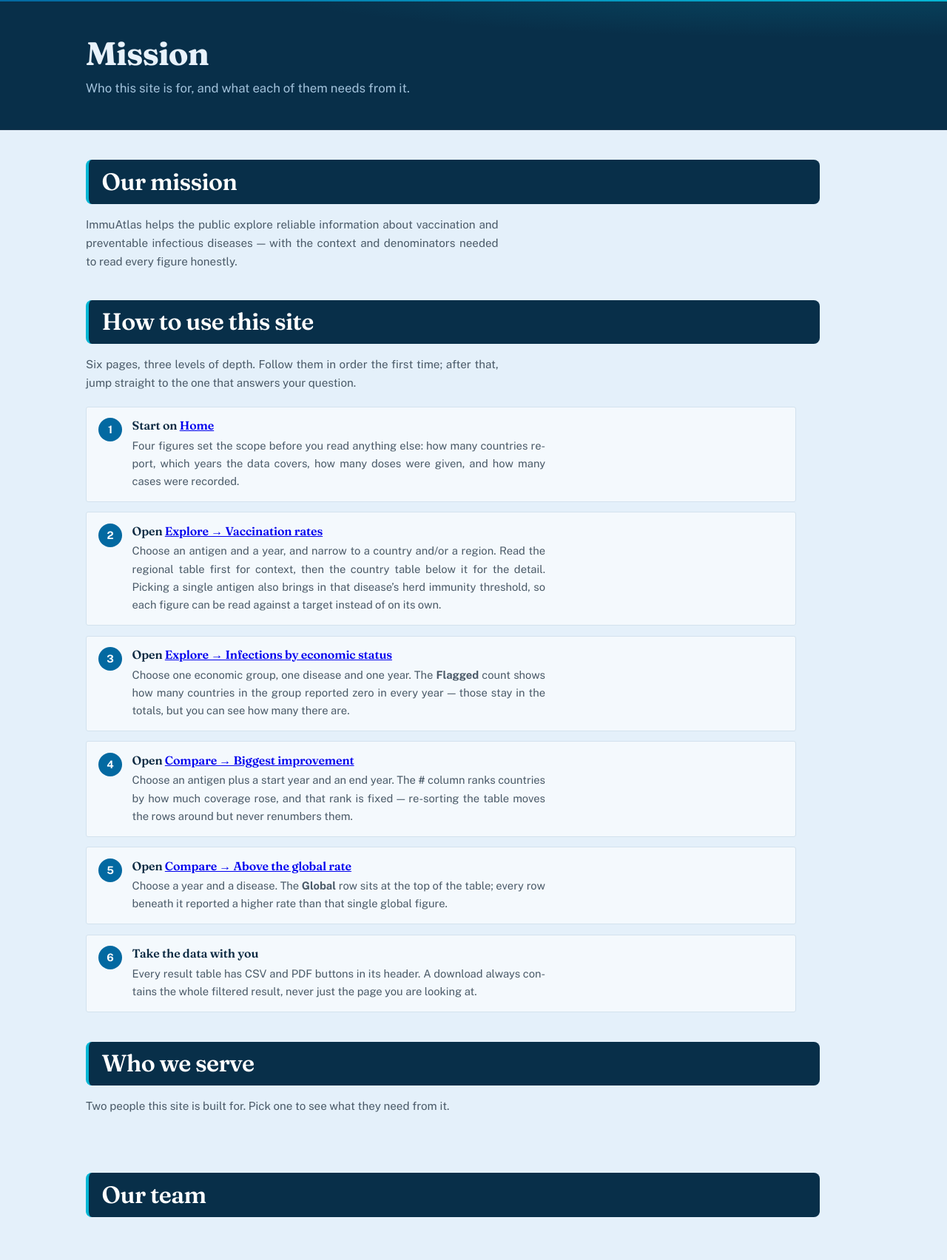
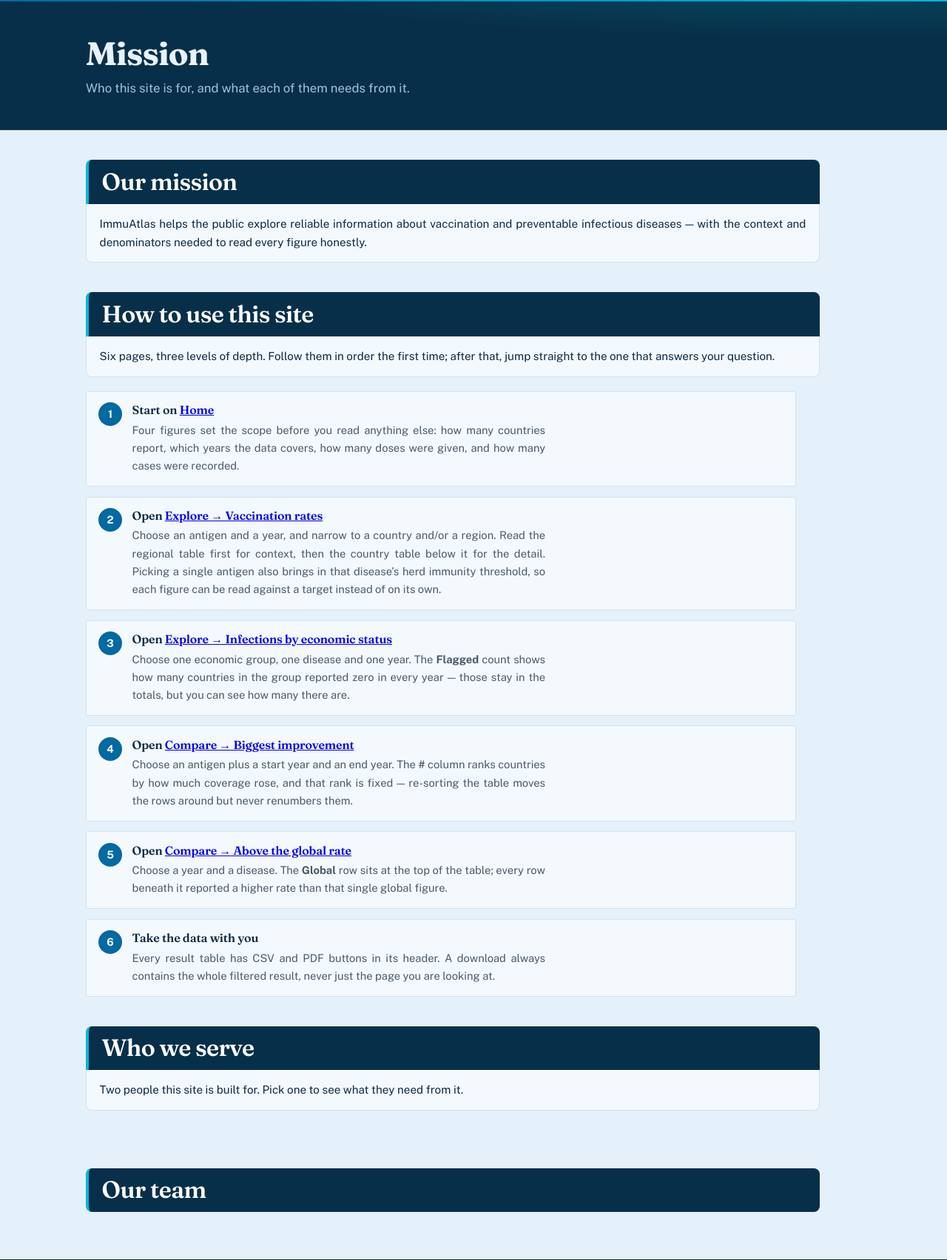
Before and after one commit to trannhatduy101-del/ImmuAtlas, a Flask app: template templates/pages/1b_mission.html in a window 1280 px wide. Shown: the part 139-1843 px from the top of the page at 74% size. Run offline with Flask 3, Linux system fonts and the light colour scheme; the template is opened without the code that fills it, so the values that code supplies are empty.

Commit message:
Stop splitting words, box the section intros, sort every column

```diff
--- a/routes/coverage.py
+++ b/routes/coverage.py
@@ -48,12 +48,16 @@ REGION_SORT_KEYS = {
     "coverage_desc": "avg_weighted IS NULL, avg_weighted DESC, region_name ASC",
     "coverage_asc":  "avg_weighted IS NULL, avg_weighted ASC,  region_name ASC",
     "countries":     "n_countries DESC, region_name ASC",
+    "met":           "n_met_threshold DESC, region_name ASC",
+    "reporting":     "n_reporting DESC, region_name ASC",
     "region":        "region_name ASC",
 }
 REGION_SORT_LABELS = [
     ("coverage_desc", "Coverage, highest first"),
     ("coverage_asc",  "Coverage, lowest first"),
     ("countries",     "Most countries first"),
+    ("met",           "Most countries meeting the target first"),
+    ("reporting",     "Most countries reporting first"),
     ("region",        "Region name"),
 ]
 DEFAULT_REGION_SORT = "coverage_desc"
@@ -169,6 +173,16 @@ def index():
               "region": region, "country": country,
               "threshold": threshold["threshold_pct"] if threshold else None}
 
+    # With no threshold there is no Met target column, and n_met_threshold is 0
+    # for every region -- so offering that sort would be a control that visibly
+    # does nothing. Drop the option, and fall back if it was the chosen one.
+    region_sort_labels = REGION_SORT_LABELS
+    if threshold is None:
+        region_sort_labels = [o for o in REGION_SORT_LABELS if o[0] != "met"]
+        if rsort_active == "met":
+            rsort_active = DEFAULT_REGION_SORT
+            region_order_by = REGION_SORT_KEYS[DEFAULT_REGION_SORT]
+
     summary = db.query_one(db.load_query("coverage_selection_summary"), params)
     outcome = db.query_one(db.load_query("coverage_outcome"), params)
     # The region query is a UNION ALL, so its own ORDER BY has to sit outside
@@ -242,7 +256,7 @@ def index():
         antigens=antigens, years=years, regions=regions, countries=countries,
         antigen=antigen, year=year, region=region, country=country,
         sort_active=sort_active, sort_labels=SORT_LABELS,
-        rsort_active=rsort_active, region_sort_labels=REGION_SORT_LABELS,
+        rsort_active=rsort_active, region_sort_labels=region_sort_labels,
         summary=summary, outcome=outcome, region_view=region_view, rows=rows,
         page=page, table_args=table_args, pdf_ok=exports.pdf_available(),
         threshold=threshold, conflict=conflict, rejected=rejected,
--- a/routes/improvement.py
+++ b/routes/improvement.py
@@ -29,6 +29,8 @@ SORT_KEYS = {
     "gain_asc":   "coverage_change IS NULL, coverage_change ASC,  country_name ASC",
     "end_desc":   "coverage_end IS NULL, coverage_end DESC,       country_name ASC",
     "cases_fell": "case_change IS NULL, case_change ASC,          country_name ASC",
+    "pop_rate":   ("doses_per_100_change IS NULL, doses_per_100_change DESC, "
+                   "country_name ASC"),
     "country":    "country_name ASC",
 }
 SORT_LABELS = [
@@ -36,6 +38,7 @@ SORT_LABELS = [
     ("gain_asc",   "Smallest gain (or decline) first"),
     ("end_desc",   "Highest end coverage first"),
     ("cases_fell", "Largest fall in case rate first"),
+    ("pop_rate",   "Biggest rise in doses per 100 population first"),
     ("country",    "Country name"),
 ]
 DEFAULT_SORT = "gain_desc"
--- a/routes/infections.py
+++ b/routes/infections.py
@@ -15,6 +15,14 @@ SORT_KEYS = {
     "rate_asc": "cases_per_100k IS NULL, cases_per_100k ASC,  country_name ASC",
     "cases_desc": "cases DESC, country_name ASC",
     "cases_asc": "cases ASC,  country_name ASC",
+    "population_desc": "national_population IS NULL, national_population DESC, country_name ASC",
+    "population_asc": "national_population IS NULL, national_population ASC,  country_name ASC",
+    # The Data column. Ordering on value_status alphabetically would sort by a
+    # code the reader never sees; the question they are actually asking when
+    # they sort that column is "which rows should I not trust", so the flagged
+    # ones come first.
+    "flagged_first": ("CASE WHEN value_status = 'suspicious_zero' THEN 0 ELSE 1 END, "
+                      "country_name ASC"),
     "country_asc": "country_name ASC",
 }
 SORT_LABELS = [
@@ -22,6 +30,9 @@ SORT_LABELS = [
     ("rate_asc", "Infection rate: lowest first"),
     ("cases_desc", "Cases: highest first"),
     ("cases_asc", "Cases: lowest first"),
+    ("population_desc", "Population: largest first"),
+    ("population_asc", "Population: smallest first"),
+    ("flagged_first", "Flagged data first"),
     ("country_asc", "Country name"),
 ]
 DEFAULT_SORT = "rate_desc"
@@ -31,12 +42,16 @@ PHASE_SORT_KEYS = {
     "cases_desc": "total_cases DESC",
     "rate_desc": "infection_rate_per_100k IS NULL, infection_rate_per_100k DESC",
     "rate_asc": "infection_rate_per_100k IS NULL, infection_rate_per_100k ASC",
+    "countries_desc": "country_count DESC, economy_phase ASC",
+    "flagged_desc": "n_suspicious_zero DESC, economy_phase ASC",
     "phase": "economy_phase ASC",
 }
 PHASE_SORT_LABELS = [
     ("cases_desc", "Total cases: highest first"),
     ("rate_desc", "Rate: highest first"),
     ("rate_asc", "Rate: lowest first"),
+    ("countries_desc", "Most countries first"),
+    ("flagged_desc", "Most flagged first"),
     ("phase", "Economic phase"),
 ]
 DEFAULT_PHASE_SORT = "cases_desc"
--- a/static/css/style.css
+++ b/static/css/style.css
@@ -143,10 +143,10 @@ body {
    one-line label, pill or caption is left exactly as it was; only real
    paragraphs change shape.
 
-   hyphens is not decoration here. Justifying a column as narrow as the
-   two-column method note without hyphenation opens rivers of white space
-   between the words, which is harder to read than ragged-right ever was. The
-   document is lang="en", which is what the hyphenation dictionary keys off.
+   Hyphenation is deliberately OFF. Turning it on does tighten the word spacing
+   in the narrow columns, but it splits words mid-air (popu-lation) and cuts
+   straight through the formulas in the method notes, which is the more annoying
+   of the two faults. Wider word gaps in a narrow measure is the price.
 
    :where() pins this at zero specificity, so every deliberate alignment
    already in this file keeps winning. .prompt-state is excluded by hand
@@ -161,9 +161,14 @@ body {
 :where(main :is(p, li, dd, blockquote):not(.prompt-state *),
        .footer-legal p) {
   text-align: justify;
-  -webkit-hyphens: auto;
-  hyphens: auto;
-}
+}
+
+/* A formula reads as one object, so it must not be broken across lines at its
+   operators. Released again on a phone: the longest of them is about 290px, and
+   forbidding a wrap in a single narrow column would push the whole page
+   sideways instead. */
+.formula { white-space: nowrap; }
+@media (max-width: 40rem) { .formula { white-space: normal; } }
 
 /* Headings carry the display serif; the small label-style headings (footer
    columns, method-note) stay in the body sans -- they read as labels, not titles. */
@@ -517,6 +522,36 @@ h3 {
   margin-top: var(--space-6);
 }
 
+/* A heading and the sentence that explains it are one block, not two things
+   that happen to be near each other. Left loose, the explanation was grey text
+   lying bare on the light-blue page, in a 60ch measure under a full-width
+   band -- so its justified right edge lined up with nothing and read as ragged.
+   Boxed and joined to the band, it matches the band's width and the alignment
+   finally shows.
+
+   :has() so a heading with NO explanation under it (Our team on 1B) keeps its
+   rounded bottom. A browser too old for :has() just keeps the rounding on every
+   heading: cosmetic, nothing breaks.
+
+   .section-head + .section-intro scores (0,2,0), which beats the (0,1,1) of
+   .mission-section > p, so the 60ch cap is overridden wherever this rule sits
+   in the file. */
+.section-head:has(+ .section-intro) {
+  margin-bottom: 0;
+  border-bottom-left-radius: 0;
+  border-bottom-right-radius: 0;
+}
+.section-head + .section-intro {
+  margin-top: 0;
+  max-width: none;
+  padding: .9rem 1.1rem;
+  background: var(--bg);
+  border: 1px solid var(--rule);
+  border-top: 0;
+  border-radius: 0 0 var(--radius-sm) var(--radius-sm);
+  color: var(--ink);
+}
+
 /* Facts ------------------------------------------------------------------- */
 
 /* The wireframe fixes this at two across, two down. Held at exactly two
--- a/templates/pages/2a_coverage.html
+++ b/templates/pages/2a_coverage.html
@@ -316,12 +316,12 @@
       <dd>
         The figure each country reported to WHO. Its denominator is the
         <strong>birth cohort</strong> that country targeted, not its total
-        population: coverage = doses &divide; target cohort &times; 100.
+        population: <span class="formula">coverage = doses &divide; target cohort &times; 100</span>.
       </dd>
 
       <dt>Doses per 100 people</dt>
       <dd>
-        Doses &divide; national population &times; 100. This is
+        <span class="formula">Doses &divide; national population &times; 100</span>. This is
         <strong>not</strong> a coverage rate. It is shown so a population-based
         reading is available, labelled for what it is.
       </dd>
--- a/templates/pages/2b_infections.html
+++ b/templates/pages/2b_infections.html
@@ -115,7 +115,7 @@
         source data, so this is our inference, not WHO's.
       </p>
     {% endif %}
-    <p class="ov-note">Rate = total reported cases &divide; total population &times; 100,000 &mdash; population-weighted, so a large country counts more than a small one; never an average of country rates.</p>
+    <p class="ov-note">Rate = <span class="formula">total reported cases &divide; total population &times; 100,000</span> &mdash; population-weighted, so a large country counts more than a small one; never an average of country rates.</p>
   </section>
 
   {# ---- All economic phases, side by side, for this disease/year --
@@ -258,7 +258,7 @@
     <h2>How these figures were calculated</h2>
     <dl>
       <dt>Infection rate</dt>
-      <dd>Reported cases &divide; national population &times; 100,000. A rate, not
+      <dd><span class="formula">Reported cases &divide; national population &times; 100,000</span>. A rate, not
         a raw count, so a large country and a small one can be compared.</dd>
       <dt>Group rate</dt>
       <dd>The whole group&rsquo;s cases divided by the whole group&rsquo;s
```
Also changed, not shown: templates/pages/3b_above_average.html (+5 -4 lines).
